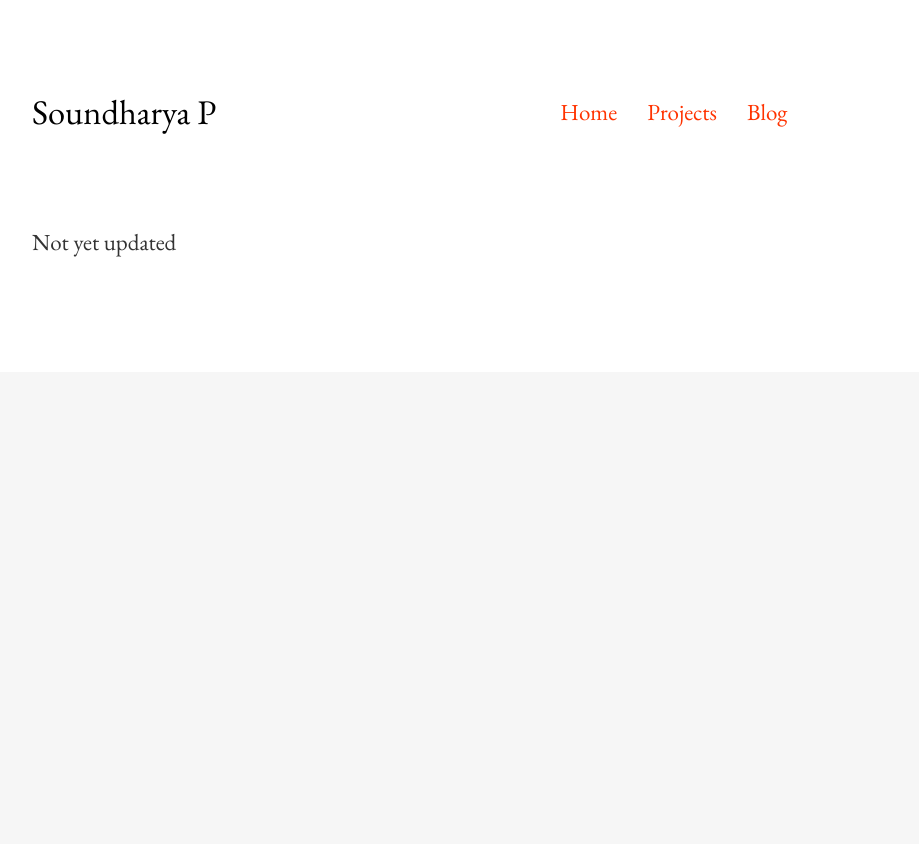
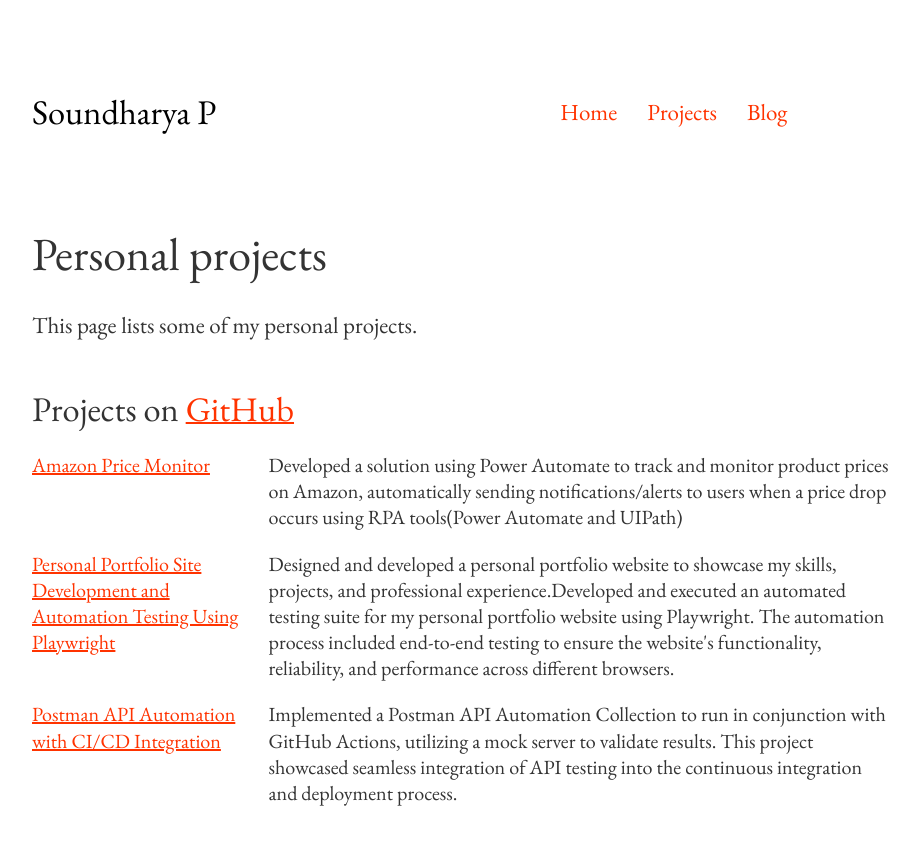
Before and after one commit to SoundharyaPeriakaruppan/Soundharya_Blog, a website: page project/project.html in a window 1280 px wide. Shown: the whole page, without its empty margins (178-1097 px from the left). Before the commit the page ends 800 px from the top, so only its background shows below. Drawn offline with Linux system fonts and the light colour scheme.

Commit message:
Update project.html
Updated Projects

```diff
--- a/project/project.html
+++ b/project/project.html
@@ -11,7 +11,47 @@
     <section id="blog" class="container wrap">
         <div id="header"></div>
         <div class="content">
-            <p>Not yet updated</p>
+            <div class="content">
+
+                <article class="post">
+                    <div class="mast">
+
+                        <h1 class="title">Personal projects</h1>
+                    </div>
+
+                    <div class="content">
+                        <p>This page lists some of my personal projects.</p>
+        <h2 id="projects-on-githubhttpsgithubcomsoundharyaP">Projects on <a href="https://github.com/SoundharyaPeriakaruppan">GitHub</a> </h2>
+        <ul class="github no">
+
+                <li>
+
+                    <div class="name">
+                        <a href="https://github.com/SoundharyaPeriakaruppan/Price_scraper_bot">Amazon Price Monitor</a>
+                    </div>
+                    <div class="desc">Developed a solution using Power Automate to track and monitor product prices on Amazon, automatically sending
+                        notifications/alerts to users when a price drop occurs using RPA tools(Power Automate and UIPath)</div>
+                </li>
+
+                <li>
+
+                    <div class="name">
+                        <a href="https://github.com/SoundharyaPeriakaruppan/Portfolio_Automation_Playwright">Personal Portfolio Site Development and Automation Testing Using Playwright</a>
+                    </div>
+                    <div class="desc">Designed and developed a personal portfolio website to showcase my skills, projects, and professional experience.Developed and executed an automated testing suite for my personal portfolio website using Playwright. The automation process included end-to-end testing to ensure the website's functionality, reliability, and performance across different browsers.</div>
+                </li>
+
+                <li>
+
+                    <div class="name">
+                        <a href="">Postman API Automation with CI/CD Integration</a>
+                    </div>
+                    <div class="desc">Implemented a Postman API Automation Collection to run in conjunction with GitHub Actions, utilizing a mock server to validate results. This project showcased seamless integration of API testing into the continuous integration and deployment process.</div>
+                </li>
+
+
+
+
         </div>
     </section>
 </body>
```
